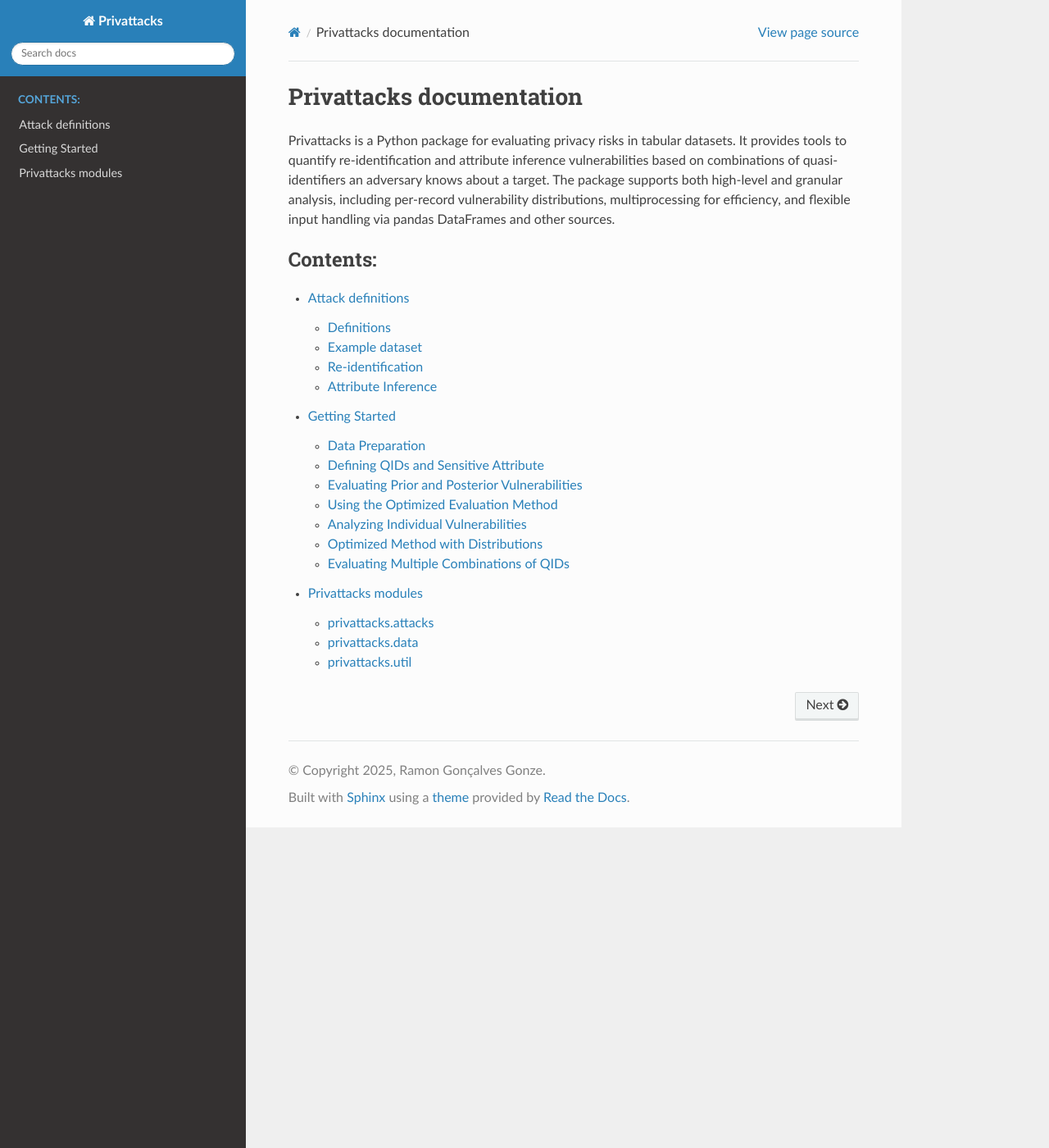
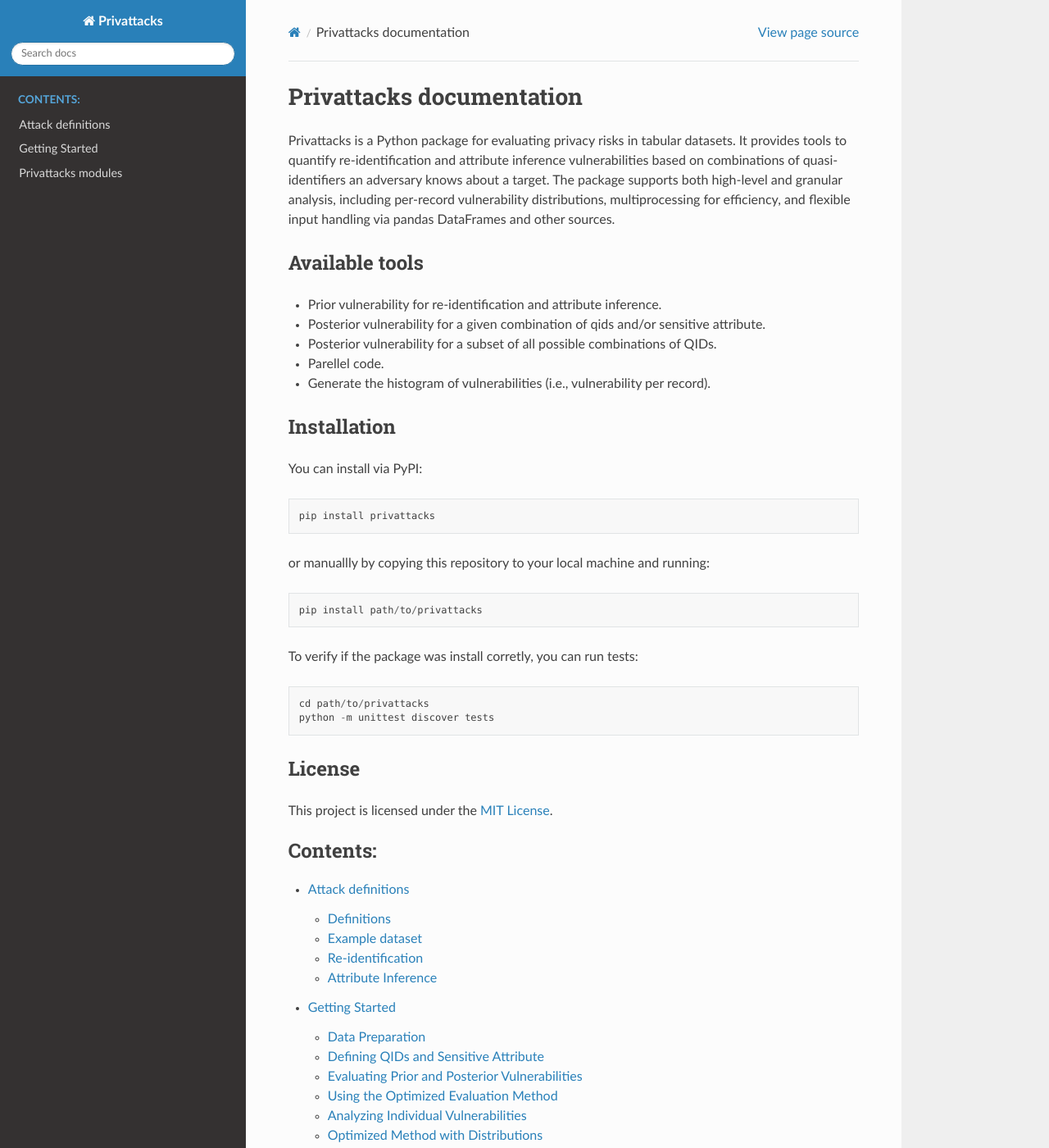
Before and after one commit to ramongonze/privattacks, a Sphinx documentation site: the page built from docs/index.rst, in a window 1280 px wide and 1400 px high. Shown: the whole window at 82% size. Built offline with Sphinx 7.4.7 and the Read the Docs theme 3.1.0, drawn with Linux system fonts in a browser that asks for light colours.

Commit message:
Update homepage in the documentation.

```diff
--- a/docs/index.rst
+++ b/docs/index.rst
@@ -8,6 +8,40 @@
 
 Privattacks is a Python package for evaluating privacy risks in tabular datasets. It provides tools to quantify re-identification and attribute inference vulnerabilities based on combinations of quasi-identifiers an adversary knows about a target. The package supports both high-level and granular analysis, including per-record vulnerability distributions, multiprocessing for efficiency, and flexible input handling via pandas DataFrames and other sources.
 
+Available tools
+---------------
+- Prior vulnerability for re-identification and attribute inference.
+- Posterior vulnerability for a given combination of qids and/or sensitive attribute.
+- Posterior vulnerability for a subset of all possible combinations of QIDs.
+- Parellel code.
+- Generate the histogram of vulnerabilities (i.e., vulnerability per record).
+
+Installation
+------------
+You can install via PyPI:
+
+.. code-block:: python
+
+   pip install privattacks
+
+or manuallly by copying this repository to your local machine and running:
+
+.. code-block:: python
+
+   pip install path/to/privattacks
+
+To verify if the package was install corretly, you can run tests:
+
+.. code-block:: python
+
+   cd path/to/privattacks
+   python -m unittest discover tests
+
+License
+-------
+
+This project is licensed under the `MIT License <https://opensource.org/license/mit>`_.
+
 .. toctree::
    :maxdepth: 2
    :caption: Contents:
```
